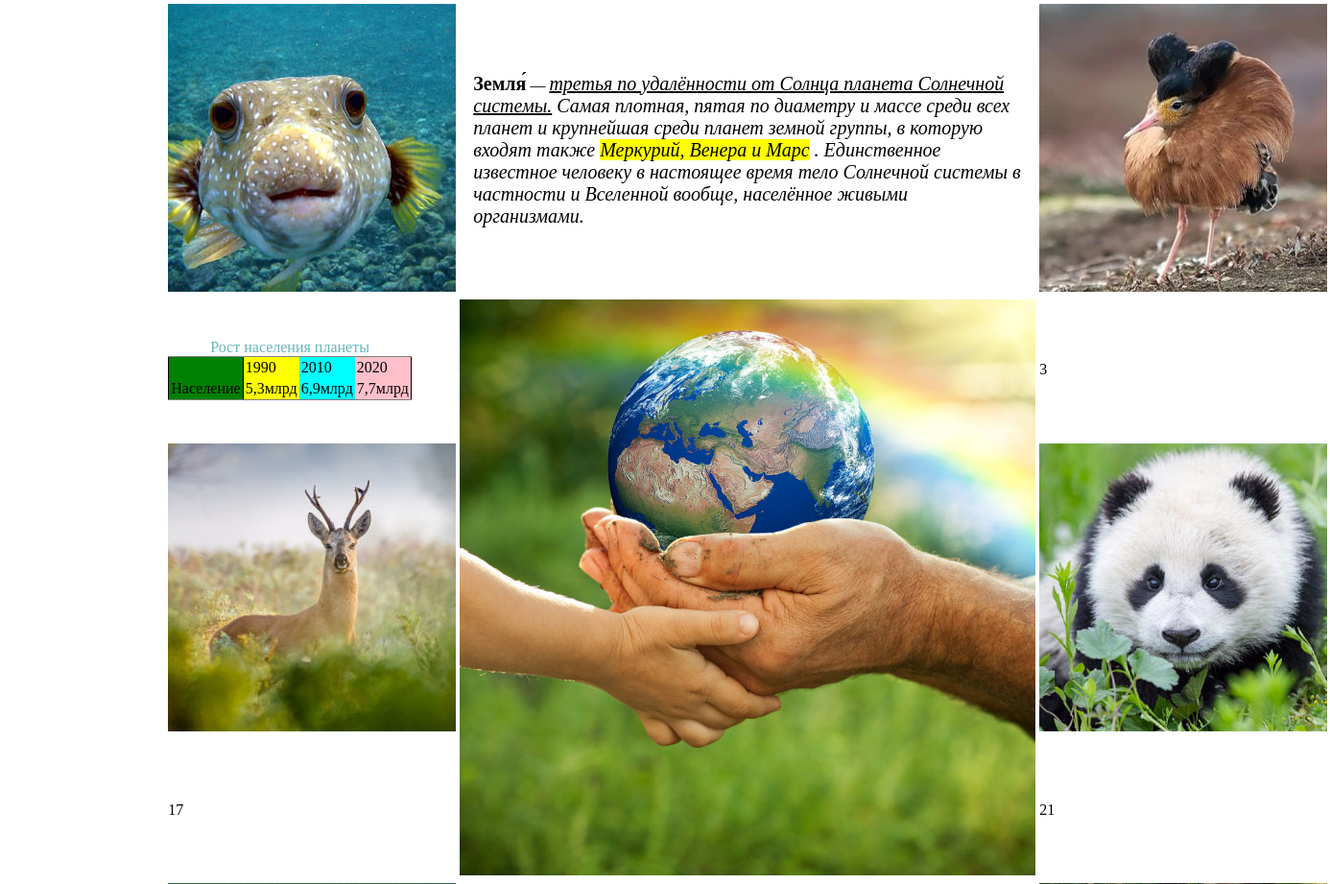
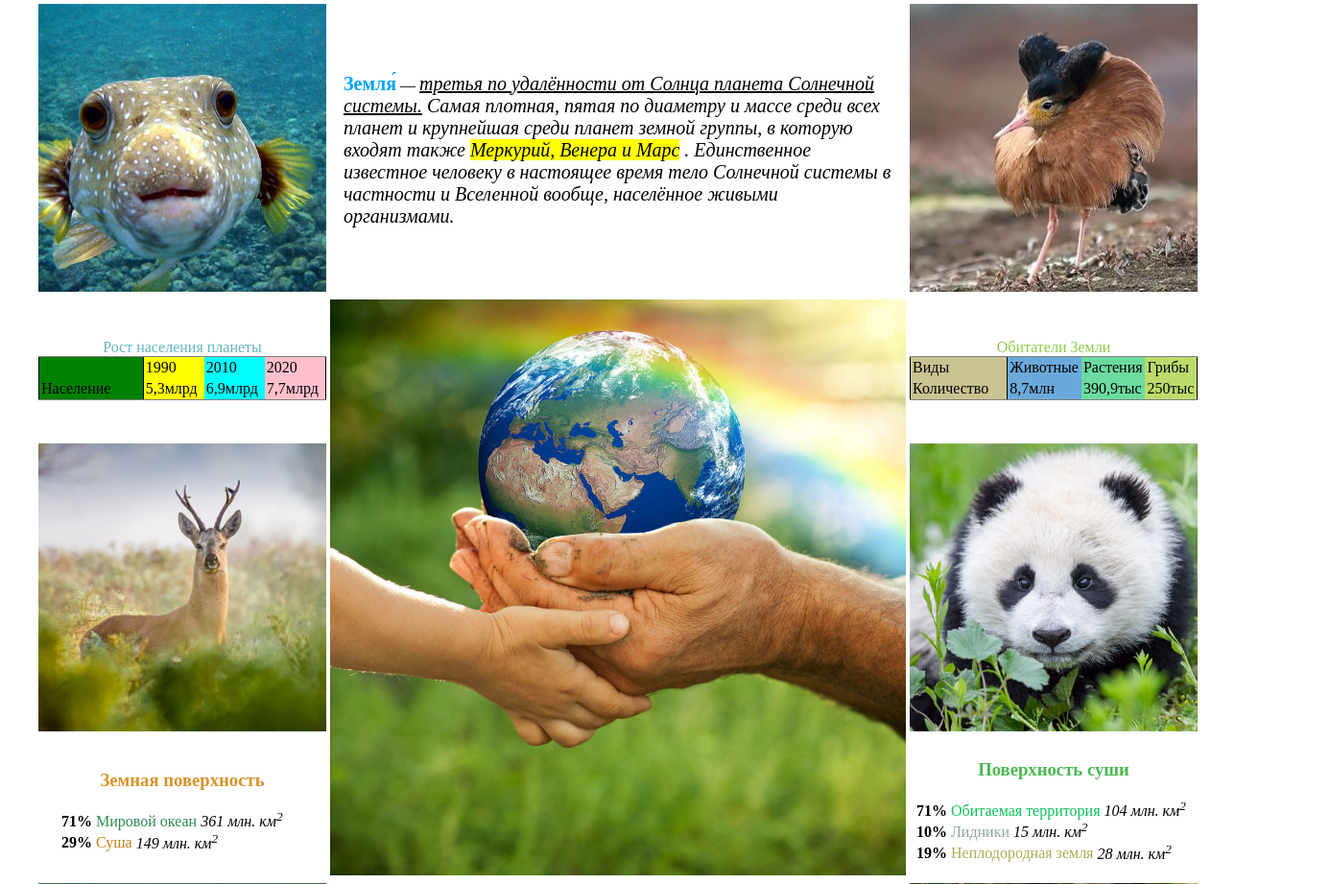
Before and after one commit to alexBortsov/home_work_one, a plain HTML site: page index.html in a window 1280 px wide. Shown: the part 7-928 px from the top of the page at 96% size, 1386 px wide, since content can reach past the window. Drawn offline with Linux system fonts and the light colour scheme.

Commit message:
second save

```diff
--- a/index.html
+++ b/index.html
@@ -6,19 +6,16 @@
    <meta http-equiv="X-UA-Compatible" content="IE=edge">
    <meta name="viewport" content="width=device-width, initial-scale=1.0">
    <link rel="stylesheet" href="">
-   <title>Document</title>
+   <title style="background: rgba(0, 217, 255, 0.801);">Моя планета Земля</title>
 </head>
-
 <body>
-   <div style="width: 74%; margin: 0 auto;" class="block">
+   <div style="max-width: 1206px; margin: 0 auto;  box-sizing: content-box;" class="block">
       <table border="0" style="table-layout: fixed;">
          <thead>
             <tr>
                <td width="200"><img src="./img/fisher.jpg" alt=""></td>
-               <!--<td>
-               </td>-->
                <td colspan="3" style="padding: 15px;">
-                  <b style="font-size: 20px;">Земля́</b>  — <i style="font-size: 20px;">
+                  <b style="font-size: 20px; color: rgb(0, 162, 255);">Земля́</b> — <i style="font-size: 20px;">
                      <ins>третья по удалённости от Солнца планета Солнечной системы.</ins>
                      Самая плотная, пятая по диаметру и массе среди всех планет
                      и крупнейшая среди планет земной группы, в которую входят также
@@ -26,78 +23,124 @@
                      время тело Солнечной системы в частности и Вселенной вообще,
                      населённое живыми организмами.</i>
                </td>
-               <!--<td>4</td>-->
                <td width="200"><img src="./img/bird.jpg" alt=""></td>
             </tr>
          </thead>
          <tbody>
             <tr>
                <td height="145">
-                  <table width="250" cellpadding="2" cellspacing="0" border="1" rules="groups">
+                  <table width="300" cellpadding="2" cellspacing="0" border="1" rules="groups">
                      <caption style="color: rgb(100, 181, 187);">Рост населения планеты</caption>
-                     <colgroup width="100"bgcolor="green">
+                     <colgroup width="100" bgcolor="green">
                         <colgroup span="4" align="center" width="50">
                            <col span="" bgcolor="yellow">
                            <col span="1" bgcolor="aqua">
                            <col span="1" bgcolor="pink">
                         </colgroup>
                      <tr>
-                      <td>&nbsp;</td><td>1990</td><td>2010</td><td>2020</td>
+                        <td>&nbsp;</td>
+                        <td>1990</td>
+                        <td>2010</td>
+                        <td>2020</td>
 
                      </tr>
                      <tr>
-                      <td>Население</td><td>5,3млрд</td><td>6,9млрд</td><td>7,7млрд</td>
+                        <td>Население</td>
+                        <td>5,3млрд</td>
+                        <td>6,9млрд</td>
+                        <td>7,7млрд</td>
                      </tr>
                   </table>
                </td>
                <td colspan="3" rowspan="4"><img src="./img/7.jpg" alt=""></td>
-               <td height="145">3</td>
-               <!--<td>4</td>
-               <td>5</td>  -->
+               <td height="145">
+                     <table width="300" cellpadding="2" cellspacing="0" border="1" rules="groups">
+                     <caption style="color: rgb(144, 204, 76);">Обитатели Земли</caption>
+                     <colgroup width="100" bgcolor="#c9c291">
+                        <colgroup span="4" align="center" width="50">
+                           <col span="" bgcolor="#6ba9db">
+                           <col span="1" bgcolor="#6bdb9f">
+                           <col span="1" bgcolor="#bddb6b">
+                        </colgroup>
+                     <tr>
+                        <td>Виды</td>
+                        <td>Животные</td>
+                        <td>Растения</td>
+                        <td>Грибы</td>
+
+                     </tr>
+                     <tr>
+                        <td>Количество</td>
+                        <td>8,7млн</td>
+                        <td>390,9тыс</td>
+                        <td>250тыс</td>
+                     </tr>
+                  </table>
+               </td>
             </tr>
             <tr>
                <td rowspan="2"><img src="./img/deer.jpg" alt=""></td>
                <td rowspan="2"><img src="./img/panda.jpg" alt=""></td>
-               <!--<td>3</td>-->
-               <!--<td>4</td>
-               <td>5</td>  -->
             </tr>
             <tr>
-               <!--<td>9</td>
-               <td>10</td>-->
-               <!--<td>11</td>
-               <td>12</td>
-               <td>13</td>   -->
             <tr>
-               <td height="145">17</td>
-               <!--<td>18</td>
-               <td>19</td>
-               <td>20</td>-->
-               <td height="145">21</td>
+               <td height="145">
+                  <div style="margin: 0; padding: 0; max-width: 300px;">
+                     <ul style="list-style: none; padding: 0px 24px;">
+                        <h3 style="color: rgb(216, 146, 41); text-align: center;">Земная поверхность</h3>
+                        <li><b>71%</b><span style=" color:seagreen"> Мировой океан</span> <em>361 млн.
+                              км<sup>2</sup></em></li>
+                        <li><b>29%</b><span style=" color:rgb(189, 132, 26)"> Суша</span> <em>149 млн.
+                              км<sup>2</sup></em>
+                        </li>
+                     </ul>
+                  </div>
+               </td>
+
+               <td height="145">
+                  <div style="margin: 0; padding: 0; max-width: 300px;">
+                     <ul style="list-style: none; padding: 0px 7px;">
+                        <h3 style="color: rgb(74, 185, 80); text-align: center;">Поверхность суши</h3>
+                        <li><b>71%</b><span style=" color:rgb(12, 194, 91)"> Обитаемая территория</span> <em>104 млн.
+                              км<sup>2</sup></em></li>
+                        <li><b>10%</b><span style=" color:rgb(147, 168, 156)"> Лидники</span> <em>15 млн.
+                              км<sup>2</sup></em>
+                        </li>
+                        <li><b>19%</b><span style=" color:rgb(172, 173, 84)"> Неплодородная земля</span> <em>28 млн.
+                              км<sup>2</sup></em></li>
+                     </ul>
+                  </div>
+               </td>
             </tr>
             <tr>
                <td width="200"><img src="./img/insects.jpg" alt=""></td>
-               <!--<td>26</td>-->
                <td colspan="3">
                   <div style="text-align: center;">
-                     <span style="font-size: 20px;"><b>История Земли</b></span>
+                     <span style="font-size: 20px; color: rgb(0, 162, 255);"><b>История Земли</b></span>
                   </div>
                   <div style="font-size: 20px; padding: 10px; overflow: scroll; max-height: 235px;">
                      <p>
-                        Современной научной гипотезой формирования Земли и других планет Солнечной системы является гипотеза солнечной туманности,
-                        по которой Солнечная система образовалась из большого облака межзвёздной пыли и газа. Облако состояло главным образом
-                        из водорода и гелия, которые образовались после Большого взрыва, и более тяжёлых элементов, оставленных взрывами сверхновых.
-                        Примерно 4,5 млрд лет назад облако стало сжиматься, что, вероятно, произошло из-за воздействия ударной волны от вспыхнувшей
-                        на расстоянии нескольких световых лет сверхновой. Когда облако начало сокращаться, его угловой момент, гравитация
-                        и инерция сплюснули его в протопланетный диск перпендикулярно к его оси вращения. После этого обломки в протопланетном диске
+                        Современной научной гипотезой формирования Земли и других планет Солнечной системы является
+                        гипотеза солнечной туманности,
+                        по которой Солнечная система образовалась из большого облака межзвёздной пыли и газа. Облако
+                        состояло главным образом
+                        из водорода и гелия, которые образовались после Большого взрыва, и более тяжёлых элементов,
+                        оставленных взрывами сверхновых.
+                        Примерно 4,5 млрд лет назад облако стало сжиматься, что, вероятно, произошло из-за воздействия
+                        ударной волны от вспыхнувшей
+                        на расстоянии нескольких световых лет сверхновой. Когда облако начало сокращаться, его угловой
+                        момент, гравитация
+                        и инерция сплюснули его в протопланетный диск перпендикулярно к его оси вращения. После этого
+                        обломки в протопланетном диске
                         под действием силы притяжения стали сталкиваться, и, сливаясь, образовывали первые планетоиды.
-                         В процессе аккреции планетоиды, пыль, газ и обломки, оставшиеся после формирования Солнечной системы, стали сливаться во всё
-                         более крупные объекты, формируя планеты. Примерная дата образования Земли — 4,54±0,04 млрд лет назад. Весь процесс формирования
+                        В процессе аккреции планетоиды, пыль, газ и обломки, оставшиеся после формирования Солнечной
+                        системы, стали сливаться во всё
+                        более крупные объекты, формируя планеты. Примерная дата образования Земли — 4,54±0,04 млрд лет
+                        назад. Весь процесс формирования
                         планеты занял примерно 10—20 миллионов лет.
                      </p>
                   </div>
                </td>
-               <!--<td>28</td>-->
                <td width="200"><img src="./img/barsuk.jpg" alt=""></td>
             </tr>
             </tr>
```
Lines whose indentation alone changed are shown as unchanged.
